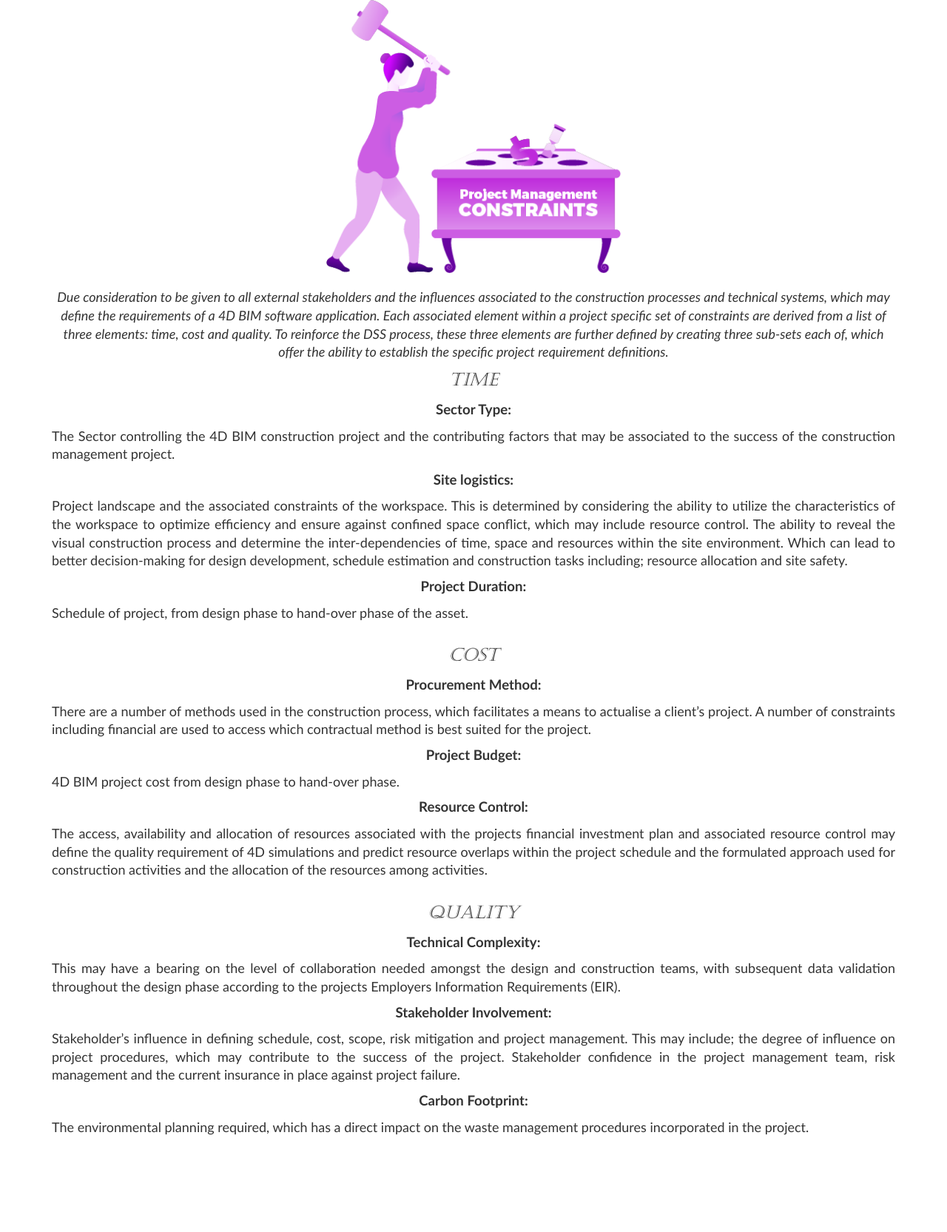
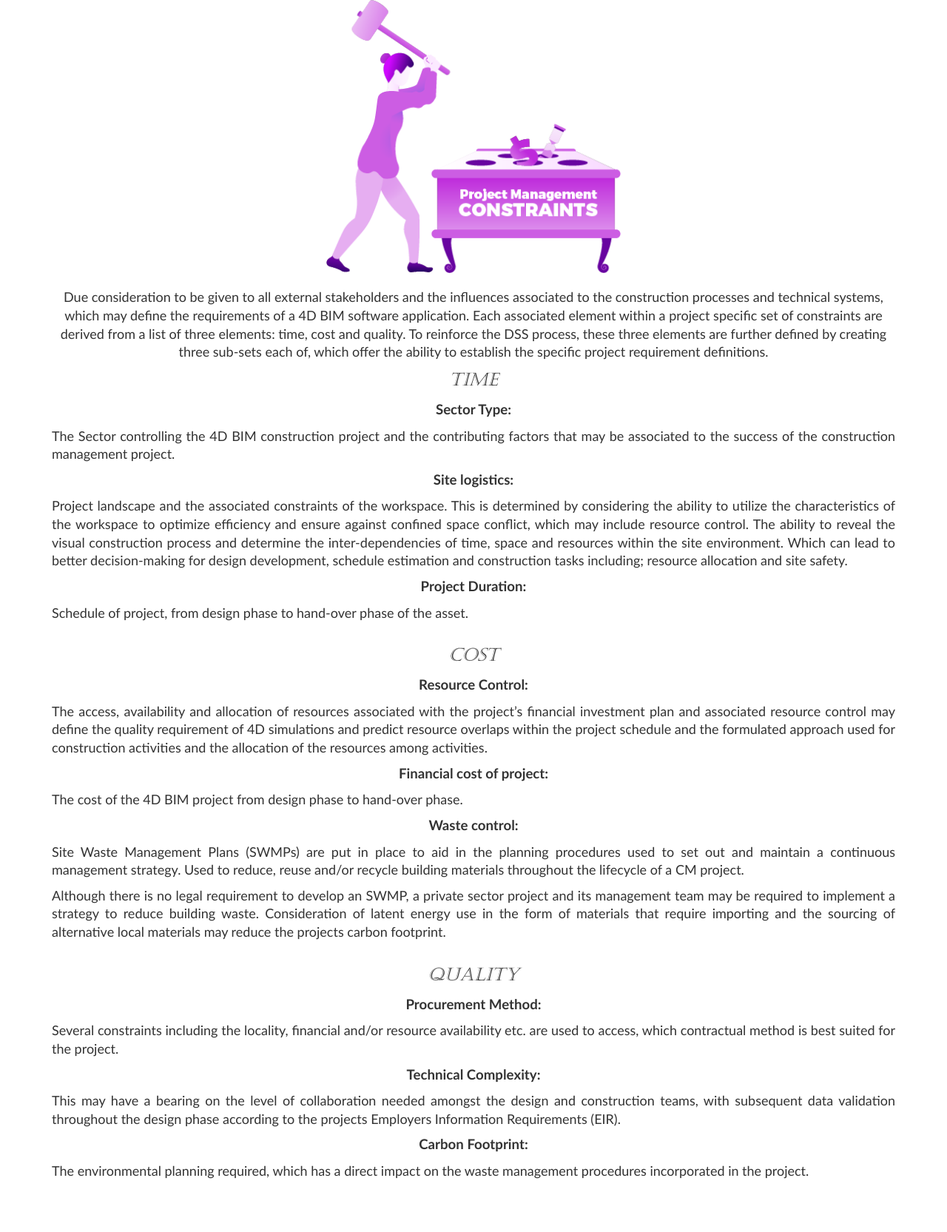
Before and after one commit to Chipop/bim_4d, a Flask app: template templates/constraints.html in a window 1280 px wide. Shown: the part 21-1686 px from the top of the page at 74% size. Before the commit the page ends 1555 px from the top, so only its background shows below. Run offline with Flask 2, Linux system fonts and the light colour scheme; the template is opened without the code that fills it, so the values that code supplies are empty; parts of the project's set-up code (start-up, migrations or seed data) failed here and were passed over; some libraries are stand-ins or nearby versions.

Commit message:
0412 changes

```diff
--- a/__init__.py
+++ b/__init__.py
@@ -256,18 +256,17 @@ class ScoreForm(FlaskForm):
 
 
 class RecommendForm(FlaskForm):
-    cm_restriction1 = SelectField('Sector Type', choices=[(0, 'Private'), (1, 'PPP'), (2, 'Public')], coerce=int)
-    cm_restriction2 = SelectField('Site Logistics', choices=[(0, 'Slightly Restricted'), (1, 'Restricted'), (2, 'Severely Restricted')], coerce=int)
-    cm_restriction3 = SelectField('Project Duration', choices=[(0, '0-1 Year'), (1, '1-2 Years'), (2, '2+ Years')], coerce=int)
-    cm_restriction4 = SelectField('Procurement Method', choices=[(0, 'Traditional'), (1, 'Design & Build'), (2, 'Other')], coerce=int)
-    cm_restriction5 = SelectField('Project Budget', choices=[(0, 'US$ 1 million'), (1, 'US$ 1-5 million'), (2, 'US$ 5+ million')], coerce=int)
-    cm_restriction6 = SelectField('Resouce Control', choices=[(0, 'Minimum'), (1, 'Measured'), (2, 'Total')], coerce=int)
-    cm_restriction7 = SelectField('Technical Complexity', choices=[(0, 'Low Level'), (1, 'Average Level'), (2, 'High Level')],
-                                  coerce=int)
-    cm_restriction8 = SelectField('Stakeholder Involvement', choices=[(0, 'Little Influence'), (1, 'Influential'), (2, 'Very Influential')],
+    cm_restriction1 = SelectField('Sector type', choices=[(0, 'Private'), (1, 'Public Private Partnership (PPP)'), (2, 'Public')], coerce=int)
+    cm_restriction2 = SelectField('Site logistics', choices=[(0, 'Slightly restricted'), (1, 'Restricted'), (2, 'Severely Restricted')], coerce=int)
+    cm_restriction3 = SelectField('Project duration', choices=[(0, '0-2 Year'), (1, '2-5 Years'), (2, '5+ Years')], coerce=int)
+    cm_restriction6 = SelectField('Resource control', choices=[(0, 'Total'), (1, 'Sufficient'), (2, 'Restricted')], coerce=int)
+    cm_restriction5 = SelectField('Financial cost of project - High Importance', choices=[(0, '$ 10 - 50 million'), (1, '$ 1 - 10 million'), (2, '$ 0 - 1 million')], coerce=int)
+    cm_restriction7 = SelectField('Waste control - Precise', choices=[(0, 'High level'), (1, 'Standard'), (2, 'Low level')], coerce=int)
+    cm_restriction4 = SelectField('Procurement Method', choices=[(0, 'Traditional'), (1, 'Fixed price'), (2, 'Design & build')], coerce=int)
+    cm_restriction8 = SelectField('Technical  Complexity - Large Involvement', choices=[(0, 'Uniform'), (1, 'Degree of complexity'), (2, 'Complex')],
                                   coerce=int)
     cm_restriction9 = SelectField('Carbon Footprint',
-                                  choices=[(0, 'Benchmark'), (1, 'Balanced'), (2, 'Carbon Credits Used')],
+                                  choices=[(0, 'Green'), (1, 'Sustainable'), (2, 'Carbon credits used')],
                                   coerce=int)
 
     country = StringField('Country', render_kw={'autocomplete': 'nothing'})
--- a/templates/constraints.html
+++ b/templates/constraints.html
@@ -23,7 +23,7 @@ Project Constraints
         <img src="{{ url_for('static', filename='img/constraints.png') }}" class="bim-page-img">
     </div>
     <br>
-    <p style="font-style: italic; text-align: center;">
+    <p style="text-align: center;">
         Due consideration to be given to all external stakeholders and the influences associated to the construction processes and technical systems, which may define the requirements of a 4D BIM software application. Each associated element within a project specific set of constraints are derived from a list of three elements: time, cost and quality. To reinforce the DSS process, these three elements are further defined by creating three sub-sets each of, which offer the ability to establish the specific project requirement definitions.
     </p>
     <p align="middle" class="bim-page-sub-title" style="font-style: italic">Time</p>
@@ -35,18 +35,20 @@ Project Constraints
     <p>Schedule of project, from design phase to hand-over phase of the asset.</p>
     <br>
     <p align="middle" class="bim-page-sub-title" style="font-style: italic">Cost</p>
+    <p style="font-size: 14pt; font-weight: bold; text-align: center;">Resource Control:</p>
+    <p>The access, availability and allocation of resources associated with the project’s financial investment plan and associated resource control may define the quality requirement of 4D simulations and predict resource overlaps within the project schedule and the formulated approach used for construction activities and the allocation of the resources among activities.</p>
+    <p style="font-size: 14pt; font-weight: bold; text-align: center;">Financial cost of project:</p>
+    <p>The cost of the 4D BIM project from design phase to hand-over phase.</p>
+    <p style="font-size: 14pt; font-weight: bold; text-align: center;">Waste control:</p>
+    <p>Site Waste Management Plans (SWMPs) are put in place to aid in the planning procedures used to set out and maintain a continuous management strategy. Used to reduce, reuse and/or recycle building materials throughout the lifecycle of a CM project.</p>
+    <p>Although there is no legal requirement to develop an SWMP, a private sector project and its management team may be required to implement a strategy to reduce building waste. Consideration of latent energy use in the form of materials that require importing and the sourcing of alternative local materials may reduce the projects carbon footprint.</p>
+    <br>
+
+    <p align="middle" class="bim-page-sub-title" style="font-style: italic">Quality</p>
     <p style="font-size: 14pt; font-weight: bold; text-align: center;">Procurement Method:</p>
-    <p>There are a number of methods used in the construction process, which facilitates a means to actualise a client’s project. A number of constraints including financial are used to access which contractual method is best suited for the project.</p>
-    <p style="font-size: 14pt; font-weight: bold; text-align: center;">Project Budget:</p>
-    <p>4D BIM project cost from design phase to hand-over phase.</p>
-    <p style="font-size: 14pt; font-weight: bold; text-align: center;">Resource Control:</p>
-    <p>The access, availability and allocation of resources associated with the projects financial investment plan and associated resource control may define the quality requirement of 4D simulations and predict resource overlaps within the project schedule and the formulated approach used for construction activities and the allocation of the resources among activities.</p>
-    <br>
-    <p align="middle" class="bim-page-sub-title" style="font-style: italic">Quality</p>
+    <p>Several constraints including the locality, financial and/or resource availability etc. are used to access, which contractual method is best suited for the project.</p>
     <p style="font-size: 14pt; font-weight: bold; text-align: center;">Technical Complexity:</p>
     <p>This may have a bearing on the level of collaboration needed amongst the design and construction teams, with subsequent data validation throughout the design phase according to the projects Employers Information Requirements (EIR). </p>
-    <p style="font-size: 14pt; font-weight: bold; text-align: center;">Stakeholder Involvement:</p>
-    <p>Stakeholder’s influence in defining schedule, cost, scope, risk mitigation and project management. This may include; the degree of influence on project procedures, which may contribute to the success of the project. Stakeholder confidence in the project management team, risk management and the current insurance in place against project failure.</p>
     <p style="font-size: 14pt; font-weight: bold; text-align: center;">Carbon Footprint:</p>
     <p>The environmental planning required, which has a direct impact on the waste management procedures incorporated in the project.</p>
     <br>
```
Also changed, not shown: templates/attributes.html (+37 -36 lines), templates/score.html (+18 -10 lines).
